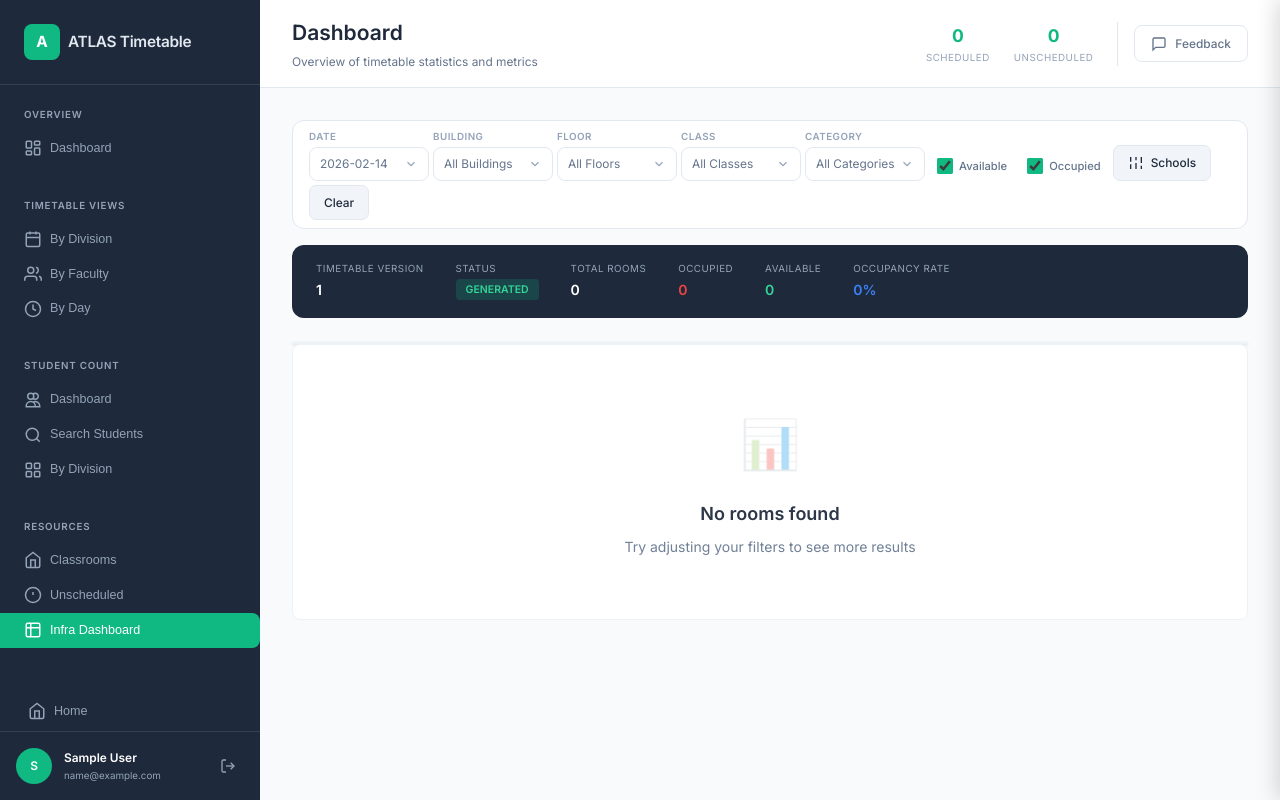
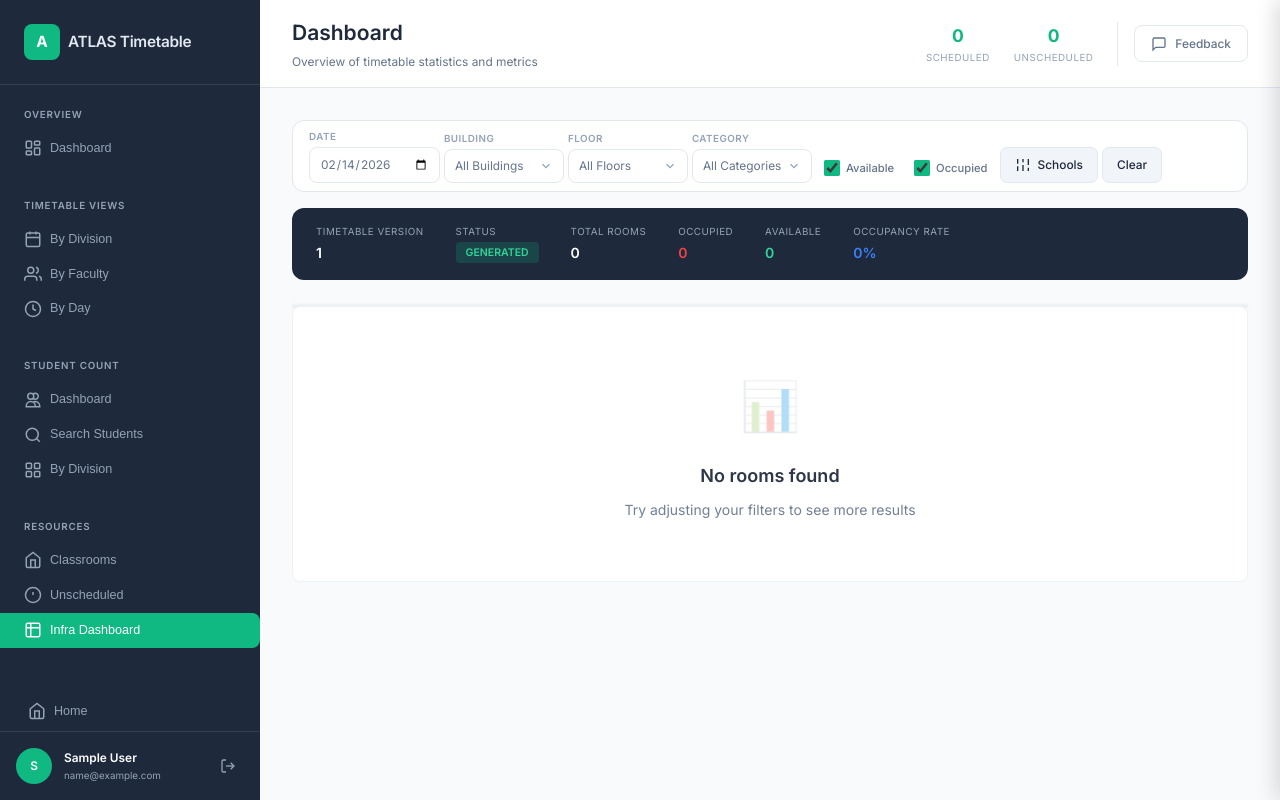
Before and after one commit to atlasskilltech/schedule-timetable, a Node server app: page /infra/rooms in a window 1280 px wide. Run offline with Node 20, Linux system fonts and the light colour scheme; the visitor is signed in with stand-in values (Sample User, id 1); data that the repository does not hold is empty; some libraries are stand-ins or nearby versions.

Commit message:
Use native datepicker for DATE filter, remove CLASS filter
- Replace custom date dropdown with native <input type="date"> picker
- Remove CLASS filter from EJS template, JS logic, and controller API
- Update clearFilters to reset datepicker to today

https://claude.ai/code/session_01JD5sDZzVabsyEASzrXCE3Y

```diff
--- a/controllers/infraController.js
+++ b/controllers/infraController.js
@@ -78,15 +78,13 @@ exports.getFilterOptions = async (req, res) => {
     const [buildings] = await pool.query(`SELECT DISTINCT floor_building AS building FROM dice_floor WHERE floor_building != ' ' ORDER BY floor_building ASC`);
     const [floors] = await pool.query(`SELECT DISTINCT floor_name AS floor FROM dice_floor WHERE floor_building != ' ' ORDER BY floor_name ASC`);
     const [categories] = await pool.query(`SELECT DISTINCT room_category FROM dice_room WHERE room_is_delete = 0 AND room_category IS NOT NULL AND room_category != '' ORDER BY room_category ASC`);
-    const [classes] = await pool.query(`SELECT DISTINCT class_name FROM dice_class WHERE class_name IS NOT NULL AND class_name != '' ORDER BY class_name ASC`);
 
     res.json({
       success: true,
       data: {
         buildings: buildings.map(b => b.building),
         floors: floors.map(f => f.floor),
-        categories: categories.map(c => c.room_category),
-        classes: classes.map(c => c.class_name)
+        categories: categories.map(c => c.room_category)
       }
     });
   } catch (error) {
--- a/public/js/infra-dashboard.js
+++ b/public/js/infra-dashboard.js
@@ -5,7 +5,6 @@ let filters = {
   date: new Date().toISOString().split('T')[0],
   building: 'all',
   floor: 'all',
-  class: 'all',
   category: 'all',
   school: 'all',
   showAvailable: true,
@@ -198,10 +197,9 @@ async function loadFilterOptions() {
     const response = await fetch('/infra/api/filter-options');
     const data = await response.json();
     if (data.success) {
-      populateDateFilter();
+      initDatePicker();
       populateBuildingFilter(data.data.buildings);
       populateFloorFilter(data.data.floors);
-      populateClassFilter(data.data.classes);
       populateCategoryFilter(data.data.categories);
     }
   } catch (error) {
@@ -209,85 +207,14 @@ async function loadFilterOptions() {
   }
 }
 
-function populateDateFilter() {
-  const dateFilter = document.getElementById('filterDate');
-  const today = new Date();
-  const currentYear = today.getFullYear();
-  const format = d => d.toISOString().split('T')[0];
-  const todayStr = format(today);
-
+function initDatePicker() {
+  const dateInput = document.getElementById('filterDate');
+  const todayStr = new Date().toISOString().split('T')[0];
+  dateInput.value = todayStr;
   filters.date = todayStr;
 
-  let html = `
-    <label class="flex items-center gap-[4px]
-      text-[0.7rem] font-[600]
-      text-[#94a3b8]
-      uppercase tracking-[0.05em]">
-      DATE
-    </label>
-    <div class="relative min-w-[120px] multi-select group">
-      <div class="flex items-center justify-between
-        py-[6px] px-[10px]
-        bg-[#ffffff]
-        border border-[#e2e8f0]
-        rounded-[8px]
-        cursor-pointer
-        text-[0.85rem]
-        min-h-[32px]
-        gap-[4px]
-        transition-all duration-[150ms] ease-in-out text-[#64748b] hover:border-[#10b981] group-[.open]:border-[#10b981] group-[.open]:ring-2 group-[.open]:ring-[rgba(16,185,129,0.1)]"
-        onclick="toggleMultiSelect(this)">
-        <span id="dateHeaderText">${todayStr}</span>
-        <svg viewBox="0 0 24 24" fill="none" stroke="currentColor" stroke-width="2"
-          class="w-[14px] h-[14px] shrink-0 text-[#94a3b8]">
-          <polyline points="6 9 12 15 18 9"></polyline>
-        </svg>
-      </div>
-      <div class="absolute
-        top-[calc(100%+4px)]
-        left-0 right-0
-        bg-[#ffffff]
-        border border-[#e2e8f0]
-        rounded-[8px]
-        shadow-[0_10px_15px_-3px_rgb(0_0_0_/_0.1),_0_4px_6px_-4px_rgb(0_0_0_/_0.1)]
-        z-[1]
-        max-h-[250px]
-        overflow-y-auto
-        hidden group-[.open]:block">
-  `;
-
-  for (let month = 0; month < 12; month++) {
-    const monthName = new Date(currentYear, month, 1).toLocaleString('en-US', { month: 'long' });
-    html += `
-      <div class="px-[12px] py-[6px] text-[0.7rem] font-bold text-slate-500 bg-slate-100">
-        ${monthName} ${currentYear}
-      </div>
-    `;
-    const daysInMonth = new Date(currentYear, month + 1, 0).getDate();
-    for (let day = 1; day <= daysInMonth; day++) {
-      const d = new Date(currentYear, month, day);
-      const value = format(d);
-      html += `
-        <div class="flex items-center gap-[8px] py-[6px] px-[12px] cursor-pointer text-[0.85rem]">
-          <input type="radio" name="dateRadio" value="${value}"
-            class="dateRadio accent-[#10b981]" ${value === todayStr ? 'checked' : ''} />
-          <label class="text-[0.7rem] font-[600] text-[#94a3b8] uppercase">${value}</label>
-        </div>
-      `;
-    }
-  }
-
-  html += `
-      </div>
-    </div>
-  `;
-
-  dateFilter.innerHTML = html;
-
-  dateFilter.addEventListener('change', (e) => {
-    if (!e.target.classList.contains('dateRadio')) return;
+  dateInput.addEventListener('change', (e) => {
     filters.date = e.target.value;
-    document.getElementById('dateHeaderText').textContent = e.target.value;
     loadData();
   });
 }
@@ -314,19 +241,6 @@ function populateFloorFilter(floors) {
     filters.floor = e.target.value;
     document.getElementById('floorHeaderText').textContent =
       e.target.value === 'all' ? 'All Floors' : e.target.value;
-    applyFilters();
-  });
-}
-
-function populateClassFilter(classes) {
-  const el = document.getElementById('filterClass');
-  const items = classes.map(c => ({ value: c, label: c }));
-  el.innerHTML = buildSelectDropdownHTML('CLASS', 'All Classes', items, 'class');
-  el.addEventListener('change', (e) => {
-    if (!e.target.classList.contains('classRadio')) return;
-    filters.class = e.target.value;
-    document.getElementById('classHeaderText').textContent =
-      e.target.value === 'all' ? 'All Classes' : e.target.value;
     applyFilters();
   });
 }
@@ -371,11 +285,6 @@ function scheduleMatchesSchool(schedule) {
   return mergedKey.includes(schoolId);
 }
 
-function scheduleMatchesClass(schedule) {
-  if (filters.class === 'all') return true;
-  return schedule.class === filters.class;
-}
-
 // ─── Apply all filters ──────────────────────────────────────
 function applyFilters() {
   filteredRooms = [];
@@ -391,15 +300,15 @@ function applyFilters() {
 
     // Filter schedules within this room
     const matchedSchedules = room.schedules.filter(s =>
-      scheduleMatchesSchool(s) && scheduleMatchesClass(s)
+      scheduleMatchesSchool(s)
     );
 
     const hasMatched = matchedSchedules.length > 0;
     if (!filters.showAvailable && !hasMatched) return;
     if (!filters.showOccupied && hasMatched) return;
 
-    // If school or class filter active, skip rooms with no matching schedules
-    if ((filters.school !== 'all' || filters.class !== 'all') && !hasMatched) return;
+    // If school filter active, skip rooms with no matching schedules
+    if (filters.school !== 'all' && !hasMatched) return;
 
     filteredRooms.push({ ...room, schedules: matchedSchedules });
   });
@@ -596,19 +505,23 @@ function getSchoolLabel(id) {
 function clearFilters() {
   filters.building = 'all';
   filters.floor = 'all';
-  filters.class = 'all';
   filters.category = 'all';
   filters.school = 'all';
   filters.showAvailable = true;
   filters.showOccupied = true;
 
+  // Reset date to today
+  const todayStr = new Date().toISOString().split('T')[0];
+  filters.date = todayStr;
+  document.getElementById('filterDate').value = todayStr;
+
   // Reset radio buttons to "all"
-  ['building', 'floor', 'class', 'category'].forEach(prefix => {
+  ['building', 'floor', 'category'].forEach(prefix => {
     const allRadio = document.querySelector(`input.${prefix}Radio[value="all"]`);
     if (allRadio) allRadio.checked = true;
     const headerText = document.getElementById(`${prefix}HeaderText`);
     if (headerText) {
-      const labels = { building: 'All Buildings', floor: 'All Floors', class: 'All Classes', category: 'All Categories' };
+      const labels = { building: 'All Buildings', floor: 'All Floors', category: 'All Categories' };
       headerText.textContent = labels[prefix];
     }
   });
--- a/views/infra-dashboard.ejs
+++ b/views/infra-dashboard.ejs
@@ -55,17 +55,34 @@
             rounded-[12px]
             mb-[16px]">
 
-        <!-- DATE -->
-        <div class="min-w-[100px] flex flex-col gap-[2px] shrink basis-auto grow-0" id="filterDate"></div>
+        <!-- DATE (native datepicker) -->
+        <div class="min-w-[100px] flex flex-col gap-[2px] shrink basis-auto grow-0">
+          <label class="flex items-center gap-[4px]
+            text-[0.7rem] font-[600]
+            text-[#94a3b8]
+            uppercase tracking-[0.05em]">
+            DATE
+          </label>
+          <input type="date" id="filterDate"
+            class="py-[6px] px-[10px]
+              bg-[#ffffff]
+              border border-[#e2e8f0]
+              rounded-[8px]
+              text-[0.85rem]
+              text-[#64748b]
+              min-h-[32px]
+              cursor-pointer
+              outline-none
+              transition-all duration-[150ms] ease-in-out
+              hover:border-[#10b981]
+              focus:border-[#10b981] focus:ring-2 focus:ring-[rgba(16,185,129,0.1)]" />
+        </div>
 
         <!-- BUILDING -->
         <div class="min-w-[100px] flex flex-col gap-[2px] shrink basis-auto grow-0" id="filterBuilding"></div>
 
         <!-- FLOOR -->
         <div class="min-w-[100px] flex flex-col gap-[2px] shrink basis-auto grow-0" id="filterFloor"></div>
-
-        <!-- CLASS -->
-        <div class="min-w-[100px] flex flex-col gap-[2px] shrink basis-auto grow-0" id="filterClass"></div>
 
         <!-- CATEGORY -->
         <div class="min-w-[100px] flex flex-col gap-[2px] shrink basis-auto grow-0" id="filterCategory"></div>
```
